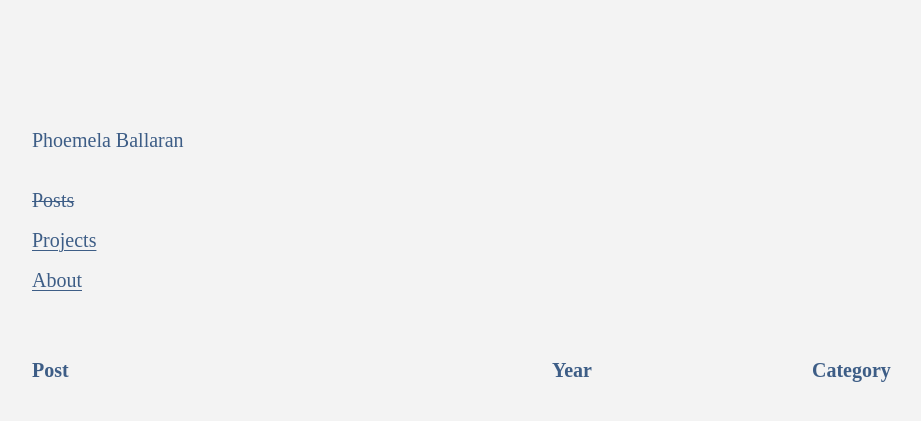
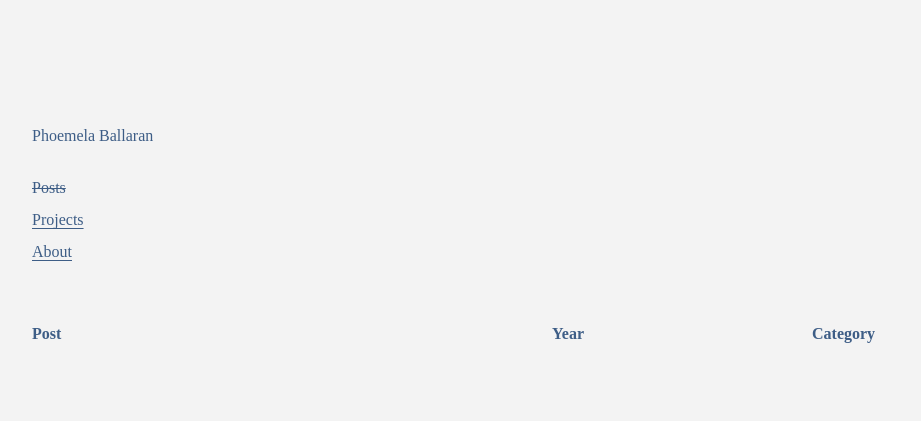
Before and after one commit to phoemelaballaran/phoemelaballaran.github.io, a Jekyll site: the page built from posts.html, in a window 1280 px wide. Shown: the top 421 px of the page, without its empty margins (88-1009 px from the left). Built offline with Jekyll 4.4.1, drawn with Linux system fonts in a browser that asks for light colours; some web fonts are replaced.

Commit message:
Update base.scss

```diff
--- a/_sass/base.scss
+++ b/_sass/base.scss
@@ -4,7 +4,7 @@ $on-laptop:         800px !default;
 // typography
 @import url('https://fonts.googleapis.com/css2?family=Amiri+Quran&display=swap');
 $font__name:       'Amiri Quran', serif;
-$font__size:        20px;
+$font__size:        16px;
 $font__weight:      400;
 $font__line-height: 2;
 
```
